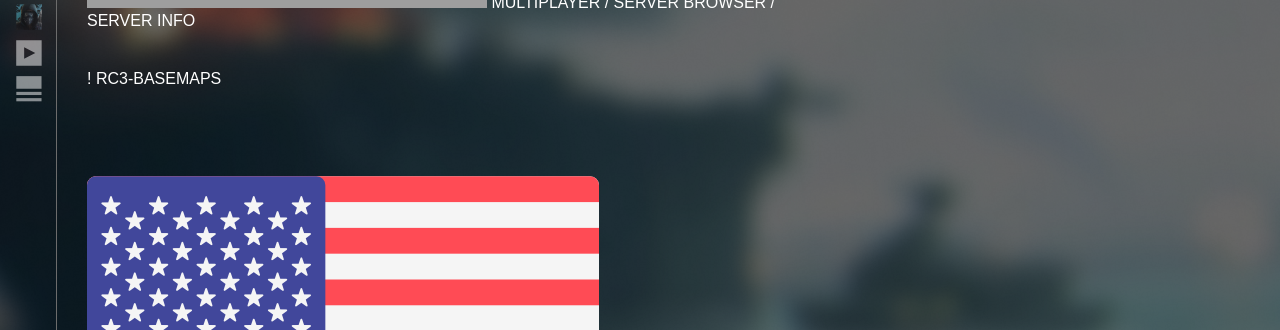
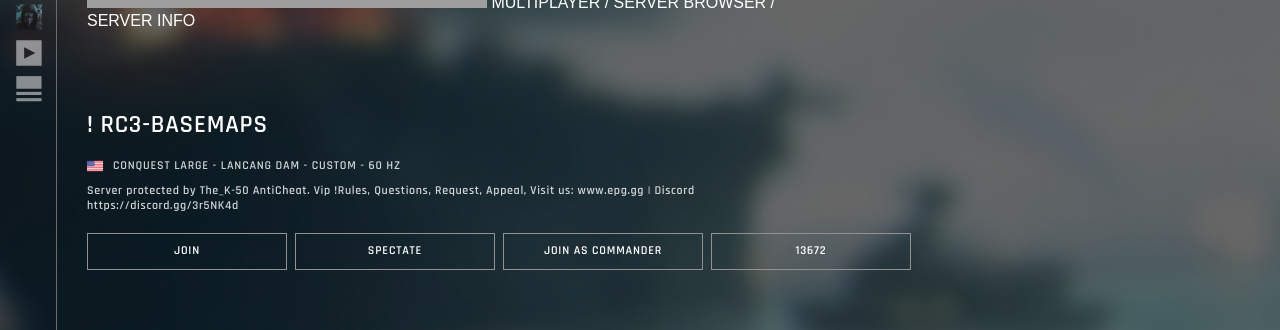
Before and after one commit to 07suryansh/fog-frontend, a React (Vite) app: page / in a window 1280 px wide. Shown: the part 322-652 px from the top of the page. Built offline with nearby package versions, Linux system fonts and the light colour scheme; grey boxes are pictures that could not be loaded.

Commit message:
created non api stuff

```diff
--- a/index.html
+++ b/index.html
@@ -4,6 +4,9 @@
     <meta charset="UTF-8" />
     <link rel="icon" type="image/svg+xml" href="/vite.svg" />
     <meta name="viewport" content="width=device-width, initial-scale=1.0" />
+    <link rel="preconnect" href="https://fonts.googleapis.com">
+    <link rel="preconnect" href="https://fonts.gstatic.com" crossorigin>
+    <link href="https://fonts.googleapis.com/css2?family=Rajdhani:wght@300;400;500;600;700&display=swap" rel="stylesheet">
     <title>FOG</title>
   </head>
   <body>
--- a/src/Components/Server.jsx
+++ b/src/Components/Server.jsx
@@ -1,11 +1,10 @@
 import leftarrow from "../assets/images/left-arrow.png";
-import usflag from "../assets/images/united-states.png"
-import './server.css'
+import usflag from "../assets/images/united-states.png";
+import "./server.css";
 
 export default function Server() {
   return (
     <div className="server">
-
       <div className="main-heading">
         <div className="small-head">
           <img src={leftarrow} alt="" /> MULTIPLAYER / SERVER BROWSER /
@@ -14,18 +13,25 @@ export default function Server() {
       </div>
 
       <div className="server-data">
+
         <div className="server-head-one">! RC3-BASEMAPS</div>
-        <div className="server-head-two"><img src={usflag} alt="" />CONQUEST LARGE - LANCANG DAM - CUSTOM - 60 HZ</div>
-        <div className="server-head-two">Server protected by The_K-50 AntiCheat. Vip !Rules, Questions, Request, Appeal, Visit us: www.epg.gg | Discord https://discord.gg/3r5NK4d</div>
+        <div className="server-head-two">
+          <img src={usflag} alt="" />
+          CONQUEST LARGE - LANCANG DAM - CUSTOM - 60 HZ
+        </div>
+        <div className="server-head-three">
+          Server protected by The_K-50 AntiCheat. Vip !Rules, Questions,
+          Request, Appeal, Visit us: www.epg.gg | Discord
+          https://discord.gg/3r5NK4d
+        </div>
+        <div className="button-group">
+          <div className="btn">JOIN</div>
+          <div className="btn">SPECTATE</div>
+          <div className="btn">JOIN AS COMMANDER</div>
+          <div className="btn">13672</div>
+        </div>
+
       </div>
-
-      <div className="button-group">
-        <button className="btn">JOIN</button>
-        <button className="btn">SPECTATE</button>
-        <button className="btn">JOIN AS COMMANDER</button>
-        <button className="btn">13672</button>
-      </div>
-
     </div>
   );
 }
--- a/src/Components/server.css
+++ b/src/Components/server.css
@@ -4,3 +4,67 @@
     padding: 30px;
     gap: 40px;
 }
+.server-data{
+    margin-top: 40px;
+    display: flex;
+    flex-direction: column;
+    gap: 10px;
+    font-family: Rajdhani,sans-serif;
+}
+.server-data>.server-head-two>img{
+    width: 16px;
+}
+.server-head-two{
+    color: rgba(255, 255, 255, .8);
+    letter-spacing: .1vh;
+    text-transform: uppercase;
+    font-family: Rajdhani, sans-serif;
+    font-size: 1.5vh;
+    font-weight: 600;
+    line-height: 1.8vh;
+    display: flex;
+    align-items: center;
+    gap: 10px;
+}
+.server-head-three{
+    width: 80vh;
+    color: rgba(255, 255, 255, .8);
+    letter-spacing: .08vh;
+    font-family: Rajdhani, sans-serif;
+    font-size: 1.5vh;
+    font-weight: 600;
+    line-height: 1.8vh;
+}
+.server-head-one{
+    color: #fff;
+    letter-spacing: .1vh;
+    margin-bottom: 1vh;
+    font-family: Rajdhani, sans-serif;
+    font-size: 3.1vh;
+    font-weight: 600;
+    line-height: 3.8vh;
+}
+.button-group{
+    display: flex;
+    gap: 8px;
+    margin: 10px auto;
+}
+.btn{
+    text-align: center;
+    background:none;
+    width: 200px;
+    border: 1px solid #919191;
+    padding: 10px;
+    transition: transform 0.1s ease-in-out, background-color 0.1s ease-in-out, color 0.1s ease-in-out;
+    letter-spacing: .1vh;
+    text-transform: uppercase;
+    font-family: Rajdhani, sans-serif;
+    font-size: 1.5vh;
+    font-weight: 600;
+    line-height: 1.8vh;
+}
+.btn:hover{
+    background-color: white;
+    color: black;
+    transition: transform 0.1s ease-in-out, background-color 0.1s ease-in-out, color 0.1s ease-in-out;
+}
```
